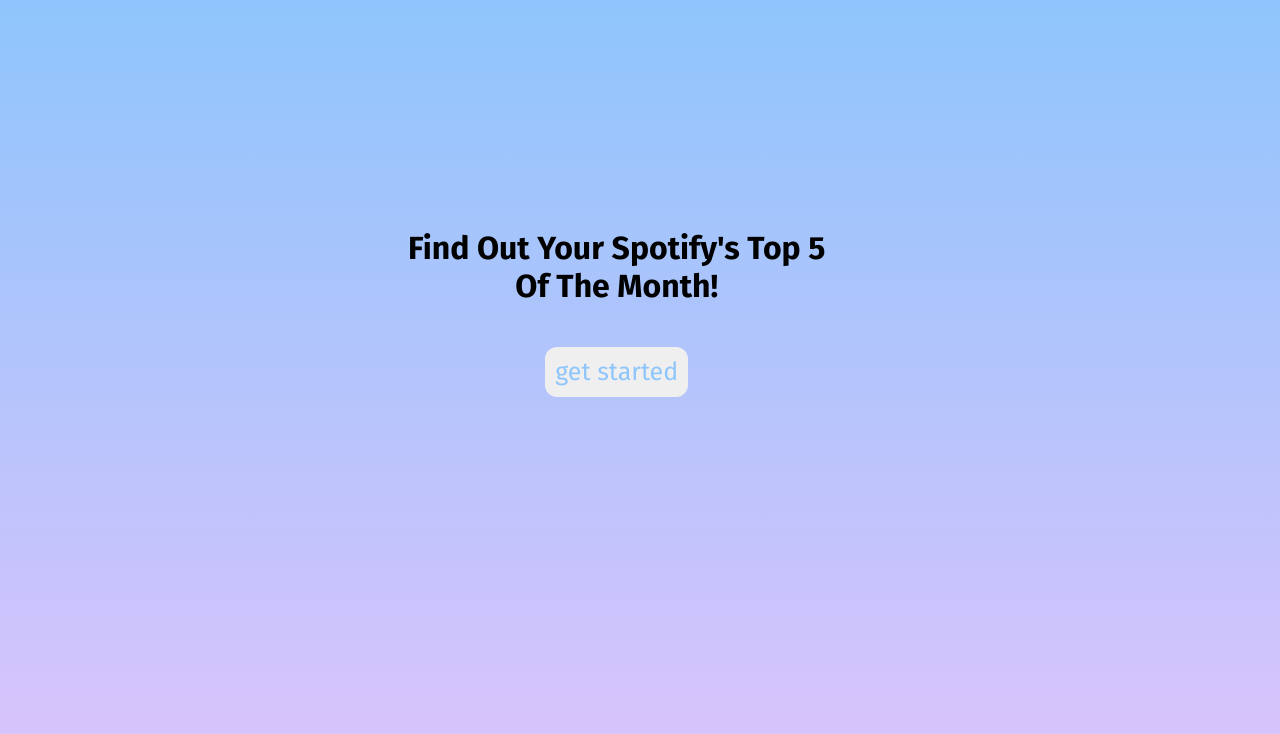
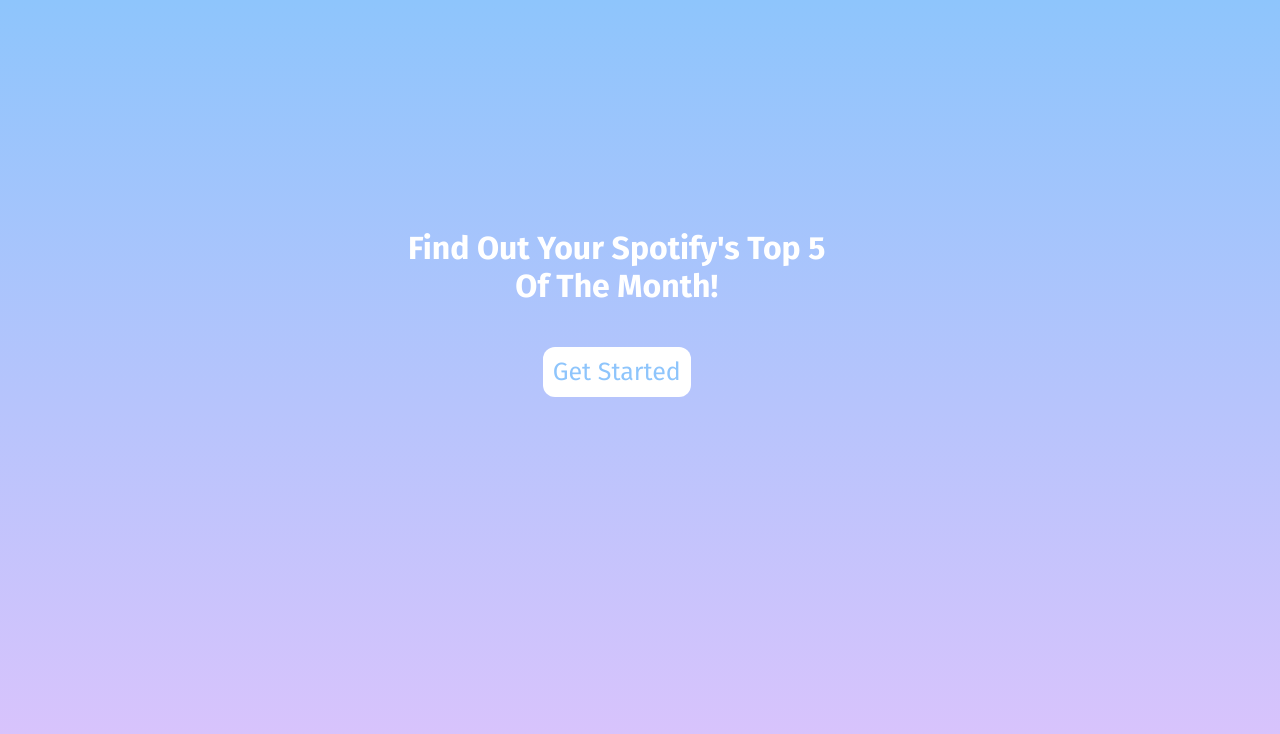
Before and after one commit to denisereyes/spotify_buddy, a React (Create React App) app in the folder app/: page / in a window 1280 px wide. Shown: the top 734 px of the page. Built offline with nearby package versions, Linux system fonts and the light colour scheme.

Commit message:
styled front page

```diff
--- a/app/src/components/Form.js
+++ b/app/src/components/Form.js
@@ -15,7 +15,7 @@
                     Of The Month!</h1>
                     <button className='btn-primary' type="button">
                         {
-                            <span>get started</span>
+                            <span>Get Started</span>
                         }
                     </button>
 
--- a/app/src/index.css
+++ b/app/src/index.css
@@ -18,11 +18,13 @@
   margin-left: auto;
   margin-right: auto;
   padding-top: 200px;
+  color: #FFFFFF;
 }
 
 .btn-primary {
   border: none;
   border-radius: 12px; /*makes button round*/
+  background-color: #FFFFFF;
   color: #8EC5FC;
   text-align: center;
   font-family: 'Fira Sans', sans-serif;
```
